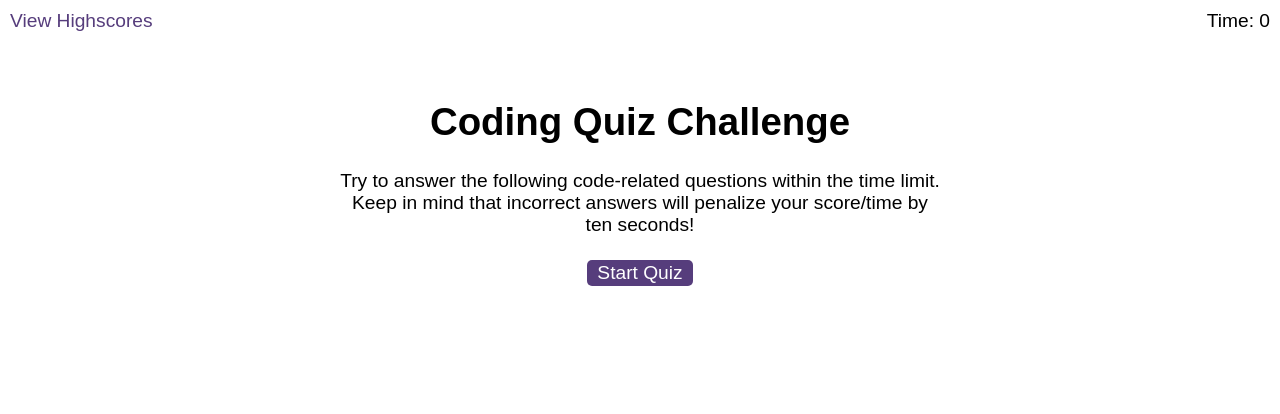
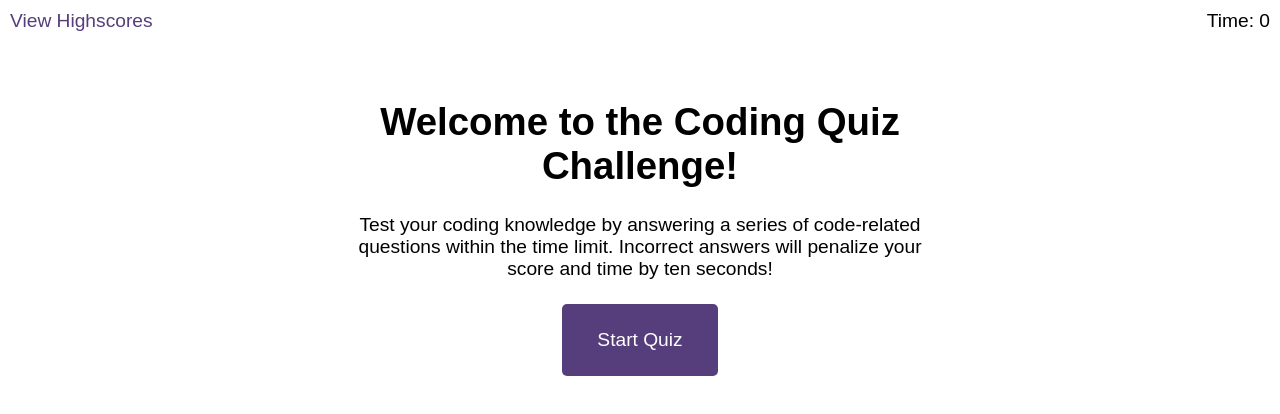
Before and after one commit to Sooey-99/API-code-quiz, a plain HTML site: page index.html in a window 1280 px wide. Drawn offline with Linux system fonts and the light colour scheme.

Commit message:
improved UI in HTML with clearer instructions & adjusted button in CSS

```diff
--- a/assets/css/styles.css
+++ b/assets/css/styles.css
@@ -20,7 +20,7 @@ button {
   font-size: 100%;
   background-color: #563d7c;
   border-radius: 5px;
-  padding: 2px 10px;
+  padding: 25px 35px;
   color: white;
   border: 0;
   transition: background-color 0.1s;
--- a/index.html
+++ b/index.html
@@ -1,48 +1,56 @@
 <!DOCTYPE html>
 <html lang="en-gb">
+
 <head>
   <meta charset="UTF-8" />
   <meta name="viewport" content="width=device-width, initial-scale=1.0" />
   <meta http-equiv="X-UA-Compatible" content="ie=edge" />
-    <title>Coding Quiz</title>
-
+  <title>Coding Quiz Challenge</title>
   <link rel="stylesheet" href="./assets/css/styles.css" />
 </head>
 
 <body>
-    <div class="scores"><a href="highscores.html">View Highscores</a></div>
+  <div class="scores">
+    <a href="highscores.html">View Highscores</a>
+  </div>
 
-    <div class="timer">Time: <span id="time">0</span></div>
+  <div class="timer">
+    Time: <span id="time">0</span>
+  </div>
 
   <div class="wrapper">
+    <!-- Start screen with quiz instructions and start button -->
     <div id="start-screen" class="start">
-        <h1>Coding Quiz Challenge</h1>
+      <h1>Welcome to the Coding Quiz Challenge!</h1>
       <p>
-          Try to answer the following code-related questions within the time
-          limit. Keep in mind that incorrect answers will penalize your
-          score/time by ten seconds!
+        Test your coding knowledge by answering a series of code-related questions within the time limit.
+        Incorrect answers will penalize your score and time by ten seconds!
       </p>
       <button id="start">Start Quiz</button>
     </div>
 
+    <!-- Question section (initially hidden) -->
     <div id="questions" class="hide">
       <h2 id="question-title"></h2>
       <div id="choices" class="choices"></div>
     </div>
 
+    <!-- End screen (initially hidden) -->
     <div id="end-screen" class="hide">
-        <h2>All done!</h2>
+      <h2>Congratulations!</h2>
       <p>Your final score is <span id="final-score"></span>.</p>
       <p>
-          Enter initials: <input type="text" id="initials" max="3" />
+        Enter your initials: <input type="text" id="initials" maxlength="3" />
         <button id="submit">Submit</button>
       </p>
     </div>
 
+    <!-- Feedback section (initially hidden) -->
     <div id="feedback" class="feedback hide"></div>
   </div>
 
   <script src="./assets/js/questions.js"></script>
   <script src="./assets/js/logic.js"></script>
 </body>
+
 </html>
```
Also changed, not shown: 1 other file. Lines whose indentation alone changed are shown as unchanged.
